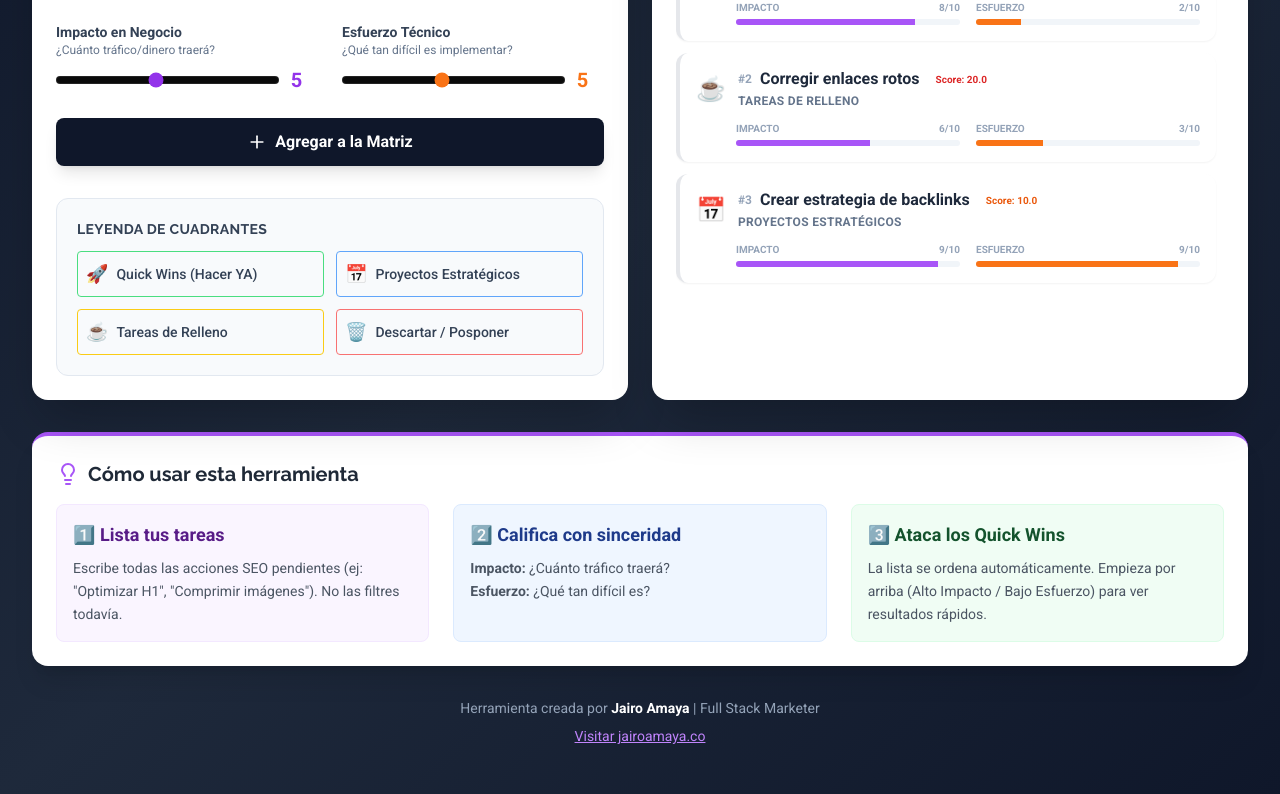
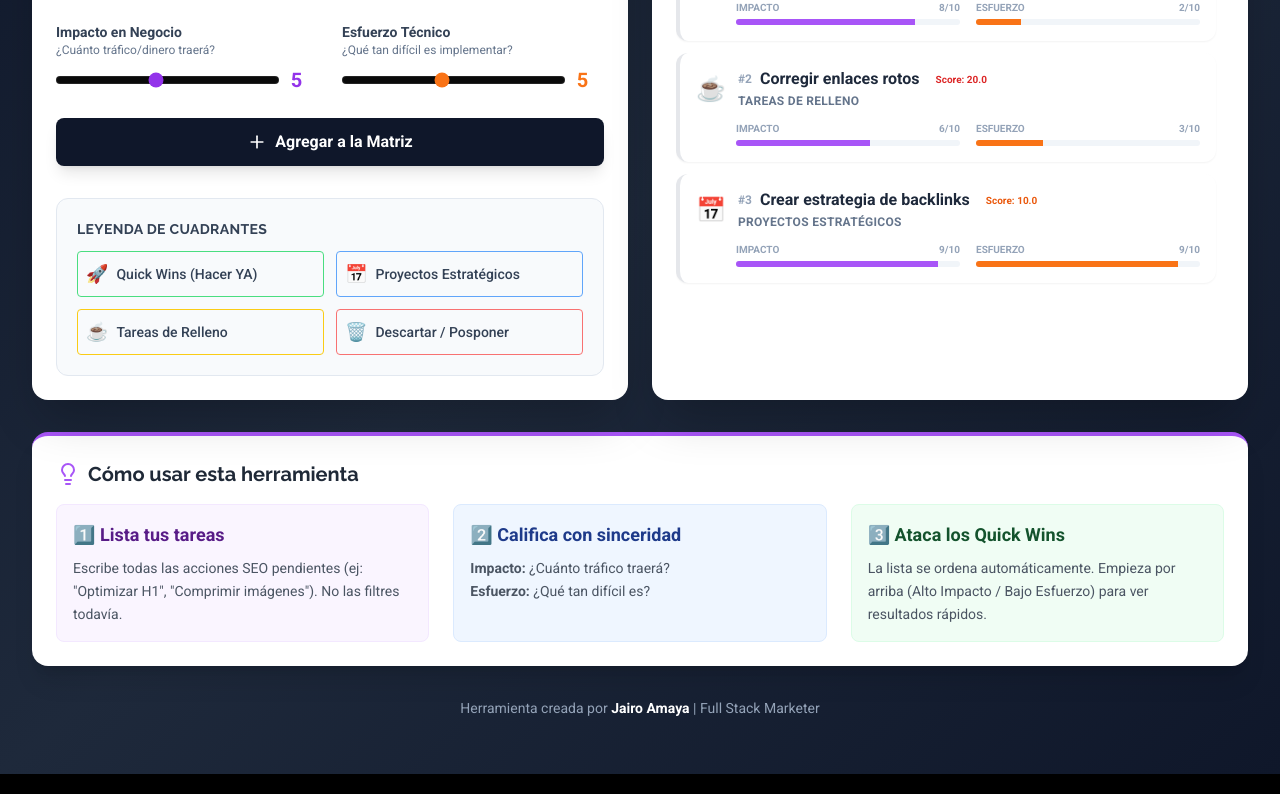
Before and after one commit to jairoamayalaverde/SEO-Priority-Matrix, a React (Vite) app: page / in a window 1280 px wide. Shown: the part 359-1153 px from the top of the page. Built offline with nearby package versions, Linux system fonts and the light colour scheme.

Commit message:
Update App.jsx

```diff
--- a/src/App.jsx
+++ b/src/App.jsx
@@ -327,9 +327,7 @@ export default function SEOPriorityCalculator() {
         <div className="mt-8 text-center text-slate-400 text-sm pb-4">
           <p>Herramienta creada por <span className="text-white font-semibold">Jairo Amaya</span> | Full Stack Marketer</p>
           <p className="mt-2">
-            <a href="https://jairoamaya.co?utm_source=matrix_tool&utm_medium=footer_link" className="text-purple-400 hover:text-white underline transition-colors">
-                Visitar jairoamaya.co
-            </a>
+
           </p>
         </div>
       </div>
```
